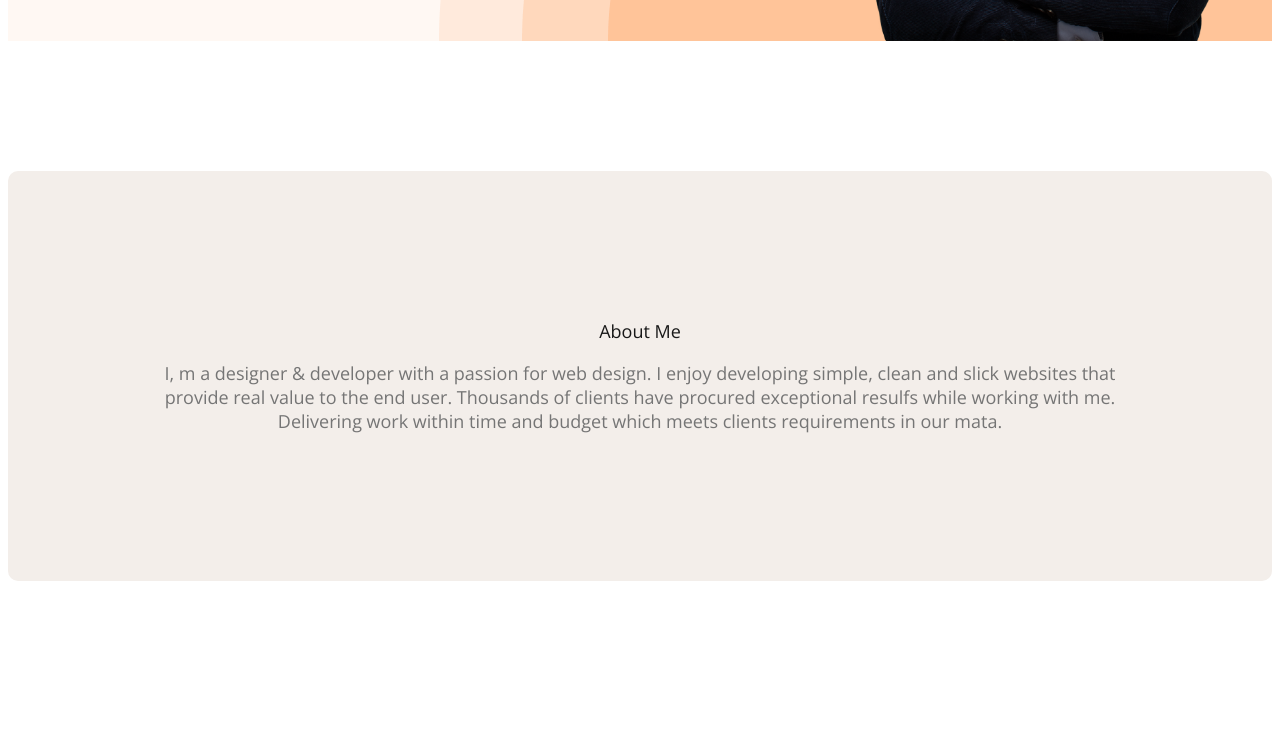
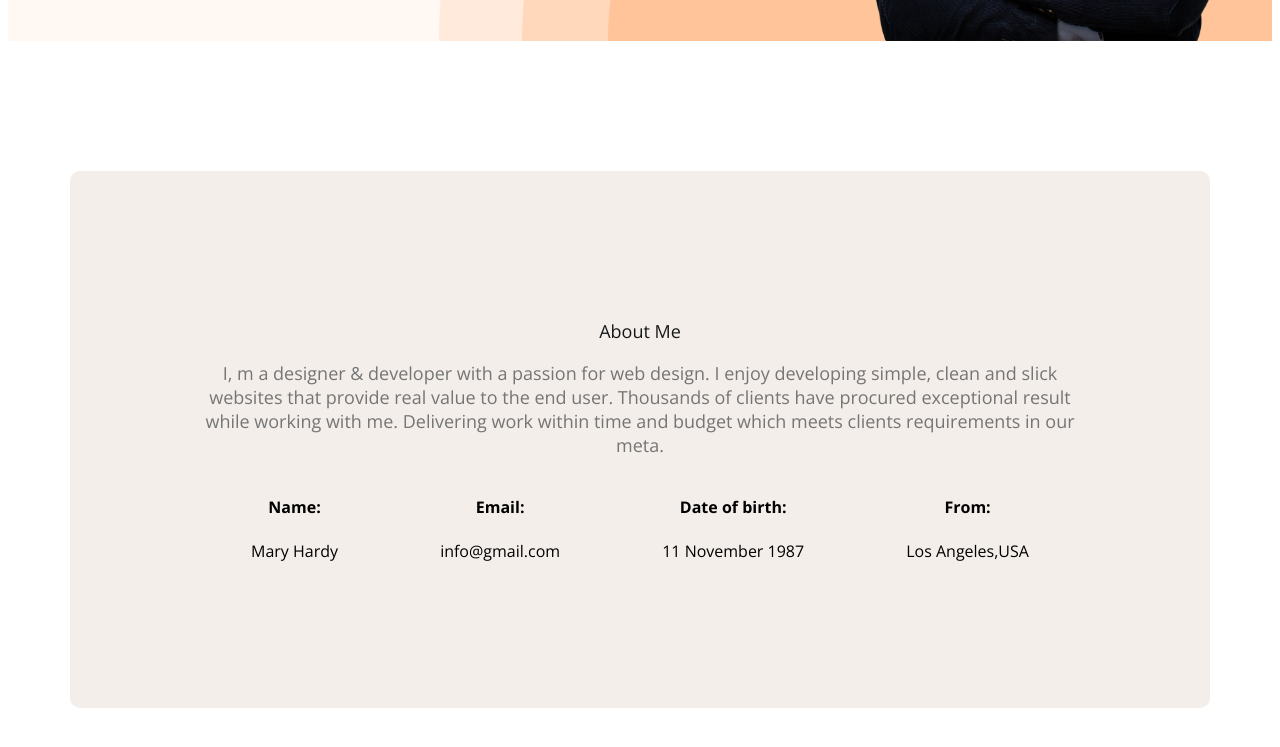
Before and after one commit to Shih6b/webdeveloper-pottfolio, a plain HTML site: page index.html in a window 1280 px wide. Shown: the part 611-1358 px from the top of the page. Before the commit the page ends 1322 px from the top, so only its background shows below. Drawn offline with nearby package versions, Linux system fonts and the light colour scheme.

Commit message:
added about

```diff
--- a/index.html
+++ b/index.html
@@ -37,8 +37,26 @@
     <section class="about">
       <h3 class="section-title">About Me</h3>
       <p class="section-description">
-        I, m a designer & developer with a passion for web design. I enjoy developing simple, clean and slick websites that provide real value to the end user. Thousands of clients have procured exceptional resulfs while working with me. Delivering work within time and budget which meets clients requirements in our mata.
+        I, m a designer & developer with a passion for web design. I enjoy developing simple, clean and slick websites that provide real value to the end user. Thousands of clients have procured exceptional result while working with me. Delivering work within time and budget which meets clients requirements in our meta.
       </p>
+      <div class="about-info-container">
+        <div class="about-info">
+          <h4 class="info-title">Name:</h4>
+          <p class="info-description">Mary Hardy</p>
+        </div>
+        <div class="about-info">
+          <h4 class="info-title">Email:</h4>
+          <p class="info-description">info@gmail.com</p>
+        </div>
+        <div class="about-info">
+          <h4 class="info-title">Date of birth:</h4>
+          <p class="info-description">11 November 1987</p>
+        </div>
+        <div class="about-info">
+          <h4 class="info-title">From:</h4>
+          <p class="info-description">Los Angeles,USA</p>
+        </div>
+      </div>
     </section>
   </main>
   <footer>
--- a/style/portfolio.css
+++ b/style/portfolio.css
@@ -101,7 +101,10 @@ nav a {
 }
 
 /* main section styles */
-
+main{
+    max-width: 1140px;
+    margin: 0 auto;
+}
 /* about section styles */
 .about {
     padding: 130px;
@@ -109,3 +112,10 @@ nav a {
     background: rgb(243, 238, 234);
     margin: 130px 0;
 }
+.about-info-container{
+    display: flex;
+    justify-content: space-around;
+}
+.about-info{
+    text-align: center;
+}
```
